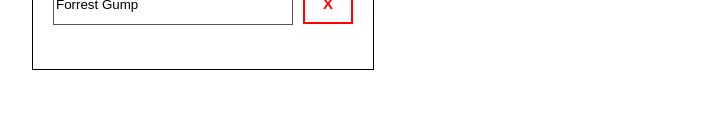
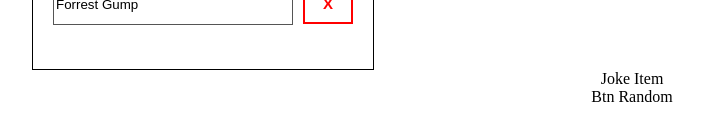
Before and after one commit to Sultanov1/Hm_59, a React (Vite) app: page / in a window 1280 px wide. Shown: the part 352-492 px from the top of the page, without its empty margins (8-712 px from the left). Built offline with nearby package versions, Linux system fonts and the light colour scheme.

Commit message:
Начало реализваций второго задания и создания его компонентов.

```diff
--- a/src/App.tsx
+++ b/src/App.tsx
@@ -1,9 +1,14 @@
 import TodoList from './containers/TodoList/TodoList';
+import JokeItem from './containers/JokeItem/JokeItem';
 
 const App = () => {
   return (
-    <TodoList/>
+    <>
+      <TodoList/>
+      <JokeItem/>
+    </>
   )
+    ;
 };
 
 export default App;
--- /dev/null
+++ b/src/components /RandomBtn/RandomBtn.tsx
@@ -0,0 +1,11 @@
+import React from 'react';
+
+const RandomBtn = () => {
+  return (
+    <div>
+      Btn Random
+    </div>
+  );
+};
+
+export default RandomBtn;
--- /dev/null
+++ b/src/containers/JokeItem/JokeItem.tsx
@@ -0,0 +1,12 @@
+import RandomBtn from '../../components /RandomBtn/RandomBtn';
+
+const JokeItem = () => {
+  return (
+    <div>
+      Joke Item
+      <RandomBtn/>
+    </div>
+  );
+};
+
+export default JokeItem;
```
